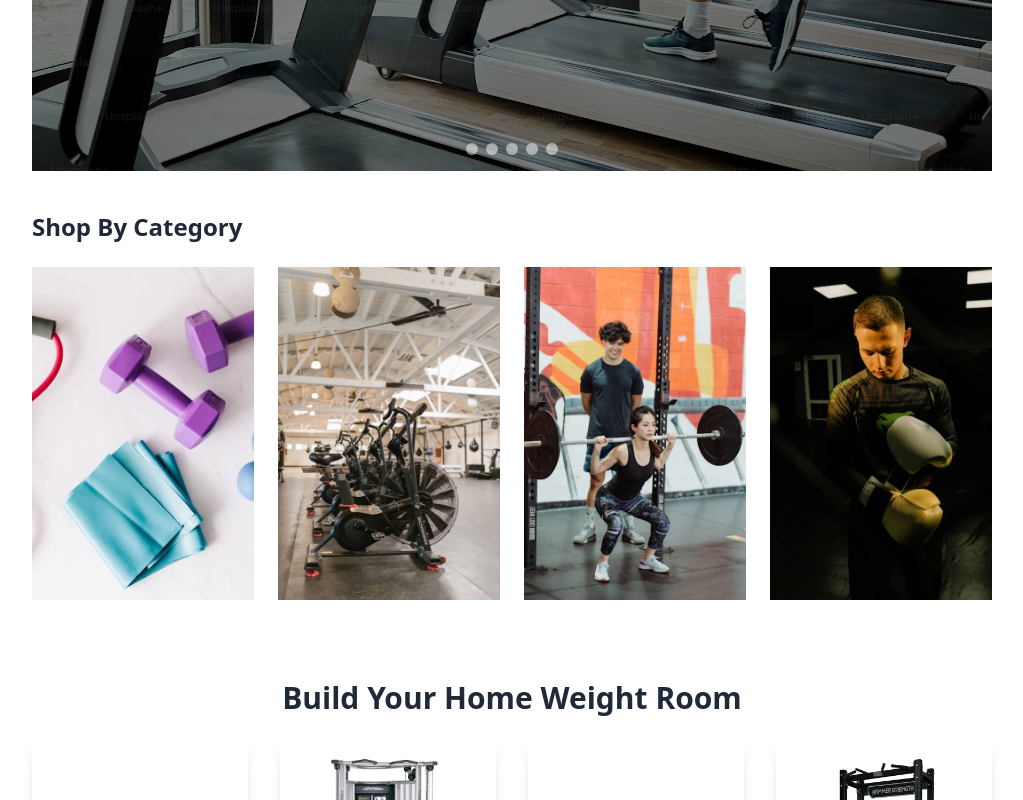
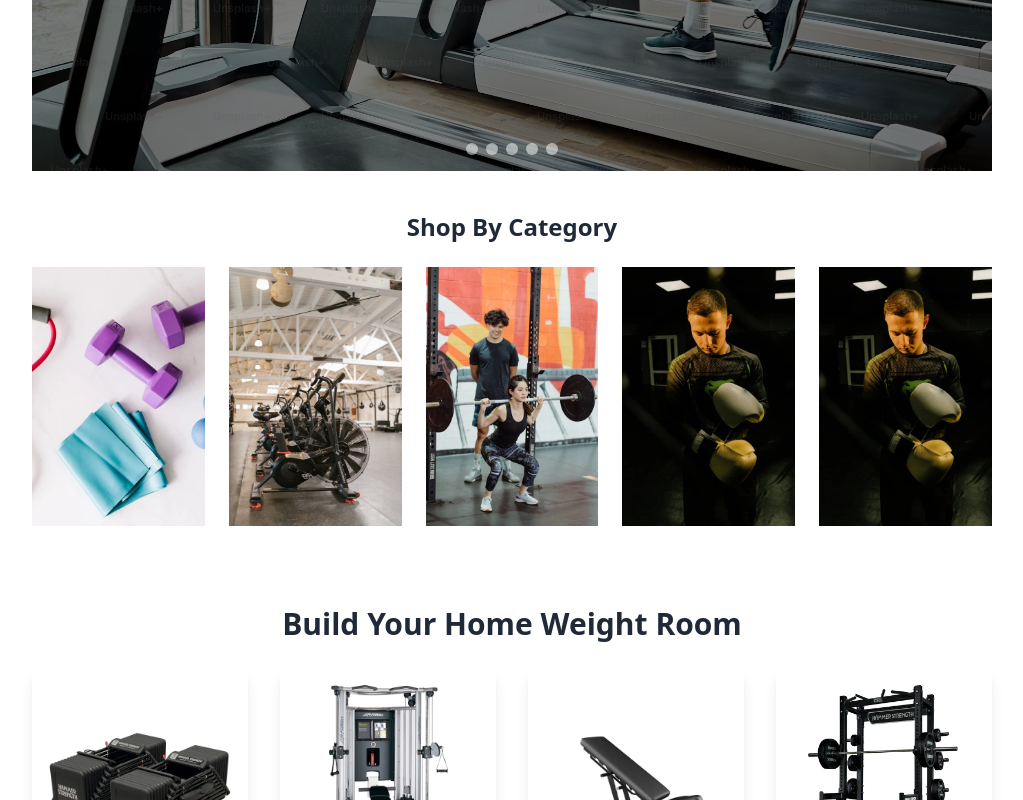
Before and after one commit to asadullahislam/Fitness-Equipment-and-Accessories-Ecommerce-Client, a React (Vite) app: page / in a window 1280 px wide. Shown: the part 617-1417 px from the top of the page, without its empty margins (128-1151 px from the left). Built offline with nearby package versions, Linux system fonts and the light colour scheme.

Commit message:
product category seperate sucessfully

```diff
--- a/src/Page/Home/Banner/Banner.tsx
+++ b/src/Page/Home/Banner/Banner.tsx
@@ -4,6 +4,7 @@ import second from "../../../assets/2.avif";
 import third from "../../../assets/3.avif";
 import fourth from "../../../assets/4.avif";
 import fifth from "../../../assets/5.avif";
+import { Link } from "react-router-dom";
 
 const Banner = () => {
   const [currentSlide, setCurrentSlide] = useState(0);
@@ -79,9 +80,12 @@ const Banner = () => {
             <p className="mt-4 text-base md:text-lg lg:text-xl animate-fadeIn">
               {slide.description}
             </p>
-            <button className="mt-4 bg-blue-600 text-white py-2 px-6 rounded-md hover:bg-blue-700 transition duration-300 animate-fadeIn">
+            <Link
+              to="/products"
+              className="mt-4 bg-blue-600 text-white py-2 px-6 rounded-md hover:bg-blue-700 transition duration-300 animate-fadeIn"
+            >
               {slide.buttonText}
-            </button>
+            </Link>
           </div>
         </div>
       ))}
--- a/src/Page/Home/Category/Category.tsx
+++ b/src/Page/Home/Category/Category.tsx
@@ -1,3 +1,60 @@
+// import img1 from "../../../assets/category/dumble.webp";
+// import img2 from "../../../assets/category/ex-bike.jpeg";
+// import img3 from "../../../assets/category/weight.webp";
+// import img4 from "../../../assets/category/conditioning.webp";
+
+// const categories = [
+//   {
+//     category: "Cardio",
+//     image: img1,
+//   },
+//   {
+//     category: "Strength",
+//     image: img2,
+//   },
+//   {
+//     category: "Yoga",
+//     image: img3,
+//   },
+//   {
+//     category: "Accessories",
+//     image: img4,
+//   },
+//   {
+//     category: " Recovery",
+//     image: img4,
+//   },
+// ];
+
+// const CategoryCard = () => {
+//   return (
+//     <div className="container mx-auto py-10">
+//       <h2 className="text-2xl font-bold mb-6 text-center">Shop By Category</h2>
+//       <div className="grid grid-cols-1 md:grid-cols-2 lg:grid-cols-5 gap-6">
+//         {/* Dynamically render cards using map */}
+//         {categories.map((category, index) => (
+//           <div key={index} className="relative group">
+//             <img
+//               src={category.image}
+//               alt={category.category}
+//               className="w-full h-full object-cover"
+//             />
+//             <div className="absolute inset-0 bg-black bg-opacity-50 flex items-center justify-center opacity-0 group-hover:opacity-100 transition-opacity duration-300">
+//               <h3 className="text-white text-2xl font-bold">
+//                 {category.category}
+//               </h3>
+//             </div>
+//           </div>
+//         ))}
+//       </div>
+//     </div>
+//   );
+// };
+
+// export default CategoryCard;
+
+// CategoryCard.tsx
+import { useNavigate } from "react-router-dom";
 import img1 from "../../../assets/category/dumble.webp";
 import img2 from "../../../assets/category/ex-bike.jpeg";
 import img3 from "../../../assets/category/weight.webp";
@@ -5,39 +62,53 @@ import img4 from "../../../assets/category/conditioning.webp";
 
 const categories = [
   {
-    title: "Dumbbells",
-    imageUrl: img1,
+    category: "Cardio",
+    image: img1,
   },
   {
-    title: "Exercise Bikes",
-    imageUrl: img2,
+    category: "Strength",
+    image: img2,
   },
   {
-    title: "Weight Plates",
-    imageUrl: img3,
+    category: "Yoga",
+    image: img3,
   },
   {
-    title: "Conditioning",
-    imageUrl: img4,
+    category: "Accessories",
+    image: img4,
+  },
+  {
+    category: "Recovery",
+    image: img4,
   },
 ];
 
 const CategoryCard = () => {
+  const navigate = useNavigate();
+
+  const handleCategoryClick = (category: string) => {
+    // Navigate to the Products page with the selected category as a query parameter
+    navigate(`/products?category=${encodeURIComponent(category)}`);
+  };
+
   return (
     <div className="container mx-auto py-10">
-      <h2 className="text-2xl font-bold mb-6">Shop By Category</h2>
-      <div className="grid grid-cols-1 sm:grid-cols-3 lg:grid-cols-4 gap-6">
-        {/* Dynamically render cards using map */}
+      <h2 className="text-2xl font-bold mb-6 text-center">Shop By Category</h2>
+      <div className="grid grid-cols-1 md:grid-cols-2 lg:grid-cols-5 gap-6">
         {categories.map((category, index) => (
-          <div key={index} className="relative group">
+          <div
+            key={index}
+            className="relative group cursor-pointer"
+            onClick={() => handleCategoryClick(category.category)}
+          >
             <img
-              src={category.imageUrl}
-              alt={category.title}
+              src={category.image}
+              alt={category.category}
               className="w-full h-full object-cover"
             />
             <div className="absolute inset-0 bg-black bg-opacity-50 flex items-center justify-center opacity-0 group-hover:opacity-100 transition-opacity duration-300">
               <h3 className="text-white text-2xl font-bold">
-                {category.title}
+                {category.category}
               </h3>
             </div>
           </div>
--- a/src/components/Products/Products/Products.tsx
+++ b/src/components/Products/Products/Products.tsx
@@ -1,4 +1,6 @@
-import { useState } from "react";
+// Products.tsx
+import { useState, useEffect } from "react";
+import { useLocation } from "react-router-dom";
 import ProductCart from "../ProductCard/ProductCard";
 import { useGetProductsQuery } from "../../../redux/api/api";
 
@@ -7,20 +9,28 @@ const Products = () => {
   const [sortOrder, setSortOrder] = useState<string>("");
   const [selectedCategories, setSelectedCategories] = useState<string[]>([]);
 
-  // Fetching products using RTK Query
   const { data: product, error, isLoading } = useGetProductsQuery();
+  const location = useLocation();
 
-  // Handle loading state
+  // Read the query parameter from the URL
+  const queryParams = new URLSearchParams(location.search);
+  const categoryFromUrl = queryParams.get("category");
+
+  // Initialize the selected category from the URL query parameter
+  useEffect(() => {
+    if (categoryFromUrl) {
+      setSelectedCategories([categoryFromUrl]);
+    }
+  }, [categoryFromUrl]);
+
   if (isLoading) {
     return <div>Loading...</div>;
   }
 
-  // Handle error state
   if (error) {
     return <div>Error fetching products. Please try again later.</div>;
   }
 
-  // If no products are returned, handle it gracefully
   const products = product?.data || [];
 
   const handleSortChange = (e: React.ChangeEvent<HTMLSelectElement>) => {
@@ -35,7 +45,6 @@ const Products = () => {
     );
   };
 
-  // Filter products by search term and selected categories
   const filteredProducts = products
     .filter((product) =>
       product.name.toLowerCase().includes(searchTerm.toLowerCase())
@@ -43,9 +52,10 @@ const Products = () => {
     .filter(
       (product) =>
         selectedCategories.length === 0 ||
-        selectedCategories.includes(product.category)
+        selectedCategories.some((selectedCategory) =>
+          product.category.includes(selectedCategory)
+        )
     )
-    // Sort products by price based on the selected sort order
     .sort((a, b) => {
       if (sortOrder === "lowToHigh") {
         return a.price - b.price;
@@ -53,7 +63,7 @@ const Products = () => {
       if (sortOrder === "highToLow") {
         return b.price - a.price;
       }
-      return 0; // No sorting if no option selected
+      return 0;
     });
 
   const categories = ["Cardio", "Strength", "Yoga", "Accessories", "Recovery"];
@@ -96,14 +106,17 @@ const Products = () => {
           </label>
         ))}
       </div>
-      {/* Display products */}
       <div className="grid grid-cols-1 md:grid-cols-2 lg:grid-cols-3 gap-5">
         {filteredProducts.length > 0 ? (
           filteredProducts.map((product) => (
             <ProductCart key={product.id} product={product} />
           ))
         ) : (
-          <div>No products found.</div>
+          <div className="flex justify-center items-center my-5">
+            <h1 className="text-center font-semibold text-red-600 text-4xl">
+              No products found.
+            </h1>
+          </div>
         )}
       </div>
     </div>
@@ -111,133 +124,3 @@ const Products = () => {
 };
 
 export default Products;
-
-// import { useState } from "react";
-// import ProductCart from "../ProductCard/ProductCard";
-// import { useGetProductsQuery } from "../../../redux/api/api";
-
-// const Products = () => {
-//   const [searchTerm, setSearchTerm] = useState(""); // For input field
-//   const [searchQuery, setSearchQuery] = useState(""); // For filtering
-//   const [sortOrder, setSortOrder] = useState<string>("");
-//   const [selectedCategories, setSelectedCategories] = useState<string[]>([]); // For category selection
-
-//   const categories = ["Cardio", "Strength", "Yoga", "Accessories", "Recovery"]; // Fixed categories
-
-//   // Fetching products using RTK Query
-//   const { data: productData, error, isLoading } = useGetProductsQuery();
-
-//   // Handle loading state
-//   if (isLoading) {
-//     return <div>Loading...</div>;
-//   }
-
-//   // Handle error state
-//   if (error) {
-//     return <div>Error fetching products. Please try again later.</div>;
-//   }
-
-//   // If no products are returned, handle it gracefully
-//   const products = productData?.data || [];
-
-//   const handleSortChange = (e: React.ChangeEvent<HTMLSelectElement>) => {
-//     setSortOrder(e.target.value);
-//   };
-
-//   const handleSearchClick = () => {
-//     setSearchQuery(searchTerm); // Set search query when button is clicked
-//   };
-
-//   const handleCategoryChange = (category: string) => {
-//     setSelectedCategories(
-//       (prev) =>
-//         prev.includes(category)
-//           ? prev.filter((cat) => cat !== category) // Remove category if already selected
-//           : [...prev, category] // Add category if not selected
-//     );
-//   };
-
-//   // Filter and sort products only if there are products available
-//   const filteredProducts = products
-//     .filter((product) => {
-//       const matchesSearch = product.name
-//         .toLowerCase()
-//         .includes(searchQuery.toLowerCase());
-
-//       const matchesCategory =
-//         selectedCategories.length === 0 || // No category selected
-//         selectedCategories.includes(product.category); // Category matches
-
-//       return matchesSearch && matchesCategory;
-//     })
-//     // Sort products by price based on the selected sort order
-//     .sort((a, b) => {
-//       if (sortOrder === "lowToHigh") {
-//         return a.price - b.price;
-//       }
-//       if (sortOrder === "highToLow") {
-//         return b.price - a.price;
-//       }
-//       return 0; // No sorting if no option selected
-//     });
-
-//   return (
-//     <div>
-//       <div className="text-center">
-//         <h1 className="text-5xl font-bold">All Products</h1>
-//       </div>
-//       <div className="flex gap-7 justify-end m-5">
-//         <select
-//           value={sortOrder}
-//           onChange={handleSortChange}
-//           className="select select-bordered w-full max-w-xs"
-//         >
-//           <option value="">Sort by Price</option>
-//           <option value="lowToHigh">Price: Low to High</option>
-//           <option value="highToLow">Price: High to Low</option>
-//         </select>
-//         <input
-//           type="search"
-//           value={searchTerm}
-//           onChange={(e) => setSearchTerm(e.target.value)}
-//           placeholder="Type here"
-//           className="input input-bordered input-info w-full max-w-xs"
-//         />
-//         <button className="btn btn-primary" onClick={handleSearchClick}>
-//           Search
-//         </button>
-//       </div>
-
-//       <h1 className="text-center text-3xl font-semibold my-5">Category</h1>
-
-//       {/* Category Filters */}
-//       <div className="flex flex-wrap gap-4 justify-center mb-5">
-//         {categories.map((category) => (
-//           <div key={category}>
-//             <label className="flex items-center space-x-2">
-//               <input
-//                 type="checkbox"
-//                 checked={selectedCategories.includes(category)}
-//                 onChange={() => handleCategoryChange(category)}
-//               />
-//               <span>{category}</span>
-//             </label>
-//           </div>
-//         ))}
-//       </div>
-
-//       {/* Display products */}
-//       <div className="grid grid-cols-1 md:grid-cols-2 lg:grid-cols-3 gap-5">
-//         {filteredProducts.length > 0 ? (
-//           filteredProducts.map((product) => (
-//             <ProductCart key={product.id} product={product} />
-//           ))
-//         ) : (
-//           <div>No products found.</div>
-//         )}
-//       </div>
-//     </div>
-//   );
-// };
-
-// export default Products;
```
